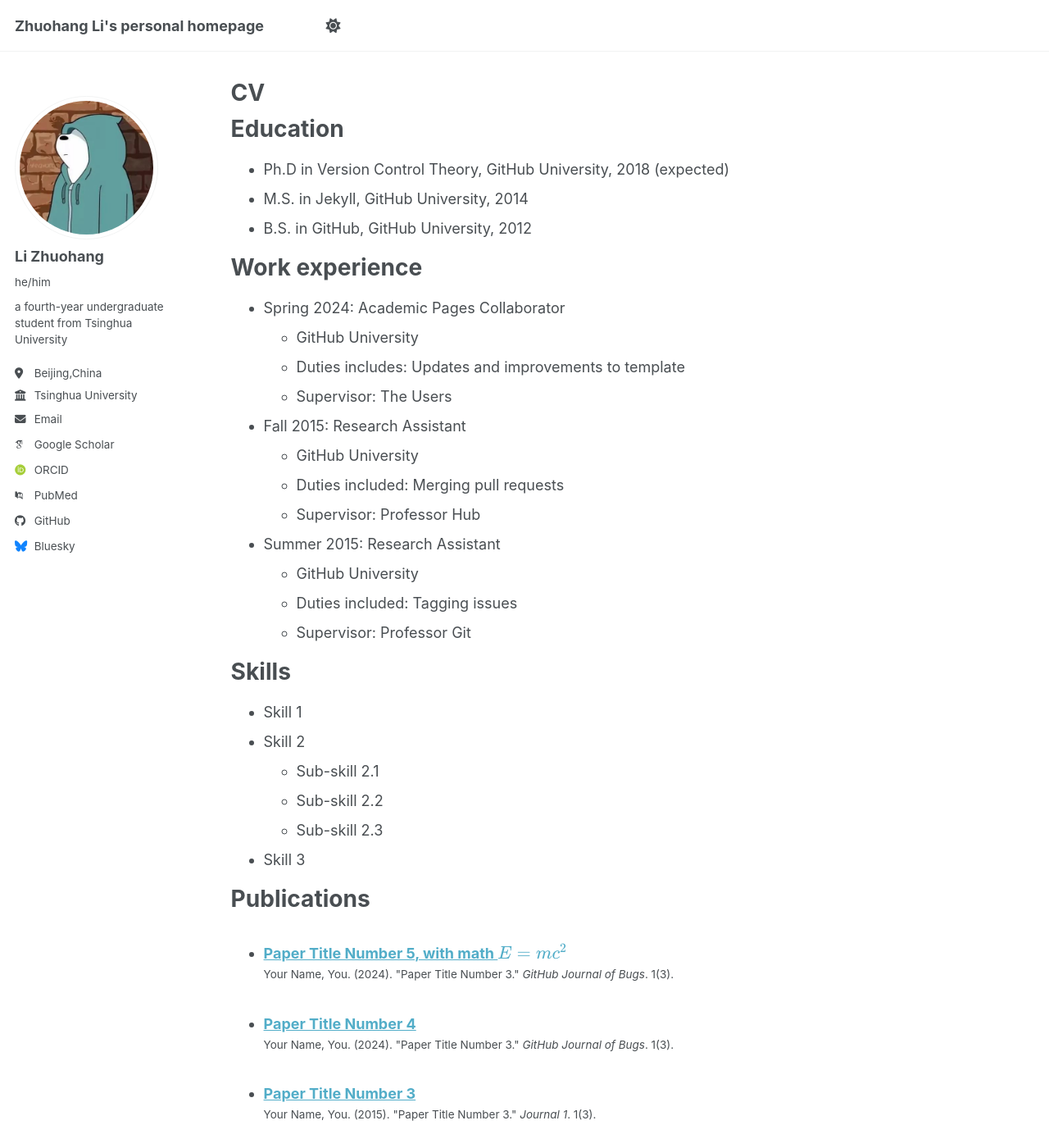
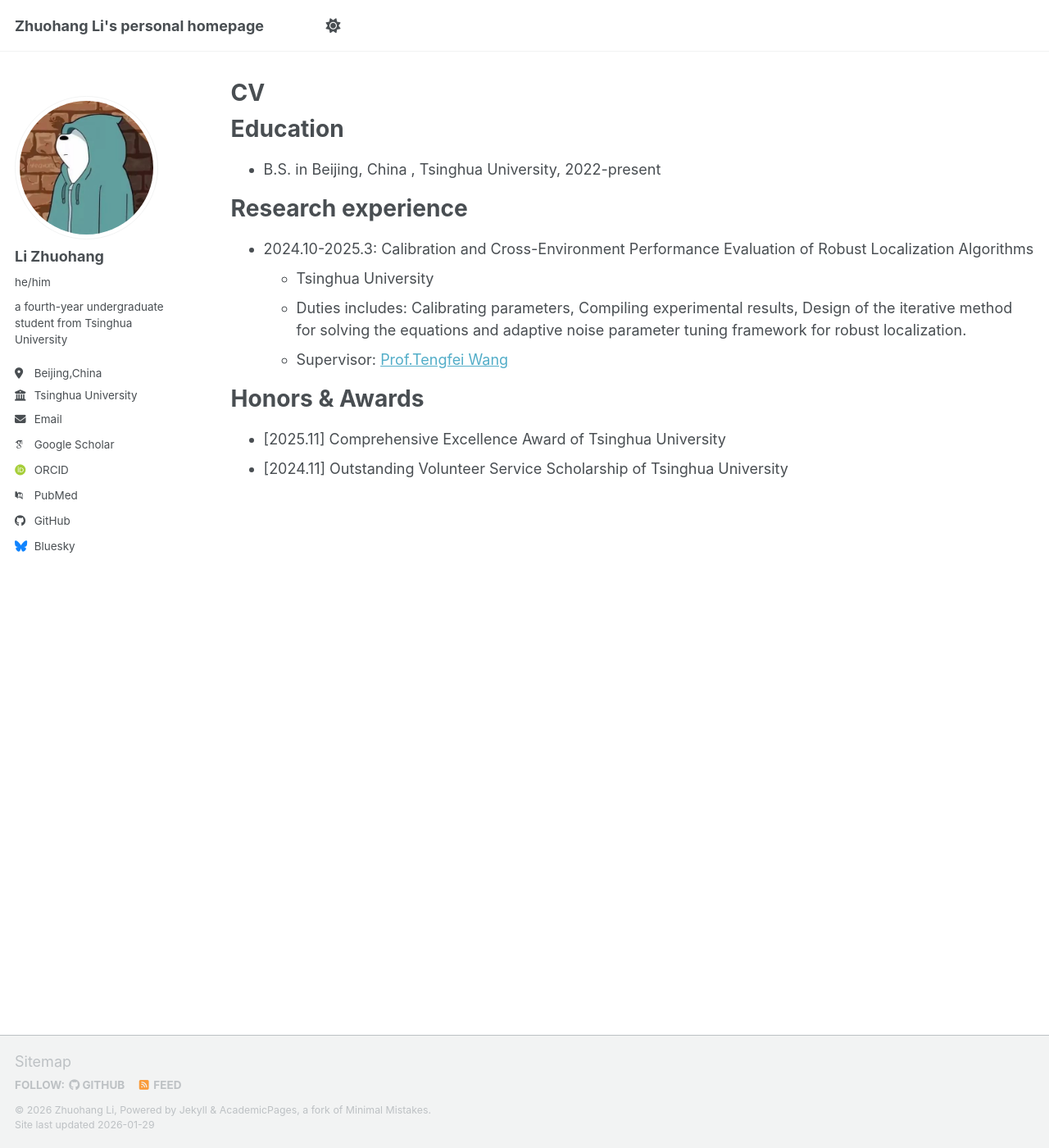
Before and after one commit to lzhuohang/lzhuohang.github.io, a Jekyll site: the page built from _pages/cv.md, in a window 1280 px wide and 1400 px high. Shown: the whole window at 82% size. Built offline with Jekyll 4.4.1, drawn with Linux system fonts in a browser that asks for light colours; some web fonts are replaced; a script bundle is joined from its source files by our own code; library files that are not in the unit come from our copies; some of the changed text lies outside the part shown.

Commit message:
Update cv.md

```diff
--- a/_pages/cv.md
+++ b/_pages/cv.md
@@ -11,54 +11,16 @@ redirect_from:
 
 Education
 ======
-* Ph.D in Version Control Theory, GitHub University, 2018 (expected)
-* M.S. in Jekyll, GitHub University, 2014
-* B.S. in GitHub, GitHub University, 2012
+* B.S. in Beijing, China , Tsinghua University, 2022-present
 
-Work experience
+Research experience
 ======
-* Spring 2024: Academic Pages Collaborator
-  * GitHub University
-  * Duties includes: Updates and improvements to template
-  * Supervisor: The Users
+* 2024.10-2025.3: Calibration and Cross-Environment Performance Evaluation of Robust Localization Algorithms
+  * Tsinghua University
+  * Duties includes: Calibrating parameters, Compiling experimental results, Design of the iterative method for solving the equations and adaptive noise parameter tuning framework for robust localization.
+  * Supervisor: [Prof.Tengfei Wang](https://web.ee.tsinghua.edu.cn/wangtengfei1/zh_CN/index.htm)
 
-* Fall 2015: Research Assistant
-  * GitHub University
-  * Duties included: Merging pull requests
-  * Supervisor: Professor Hub
-
-* Summer 2015: Research Assistant
-  * GitHub University
-  * Duties included: Tagging issues
-  * Supervisor: Professor Git
-
-Skills
+Honors & Awards
 ======
-* Skill 1
-* Skill 2
-  * Sub-skill 2.1
-  * Sub-skill 2.2
-  * Sub-skill 2.3
-* Skill 3
-
-Publications
-======
-  <ul>{% for post in site.publications reversed %}
-    {% include archive-single-cv.html %}
-  {% endfor %}</ul>
-
-Talks
-======
-  <ul>{% for post in site.talks reversed %}
-    {% include archive-single-talk-cv.html  %}
-  {% endfor %}</ul>
-
-Teaching
-======
-  <ul>{% for post in site.teaching reversed %}
-    {% include archive-single-cv.html %}
-  {% endfor %}</ul>
-
-Service and leadership
-======
-* Currently signed in to 43 different slack teams
+* [2025.11] Comprehensive Excellence Award of Tsinghua University
+* [2024.11] Outstanding Volunteer Service Scholarship of Tsinghua University
```
